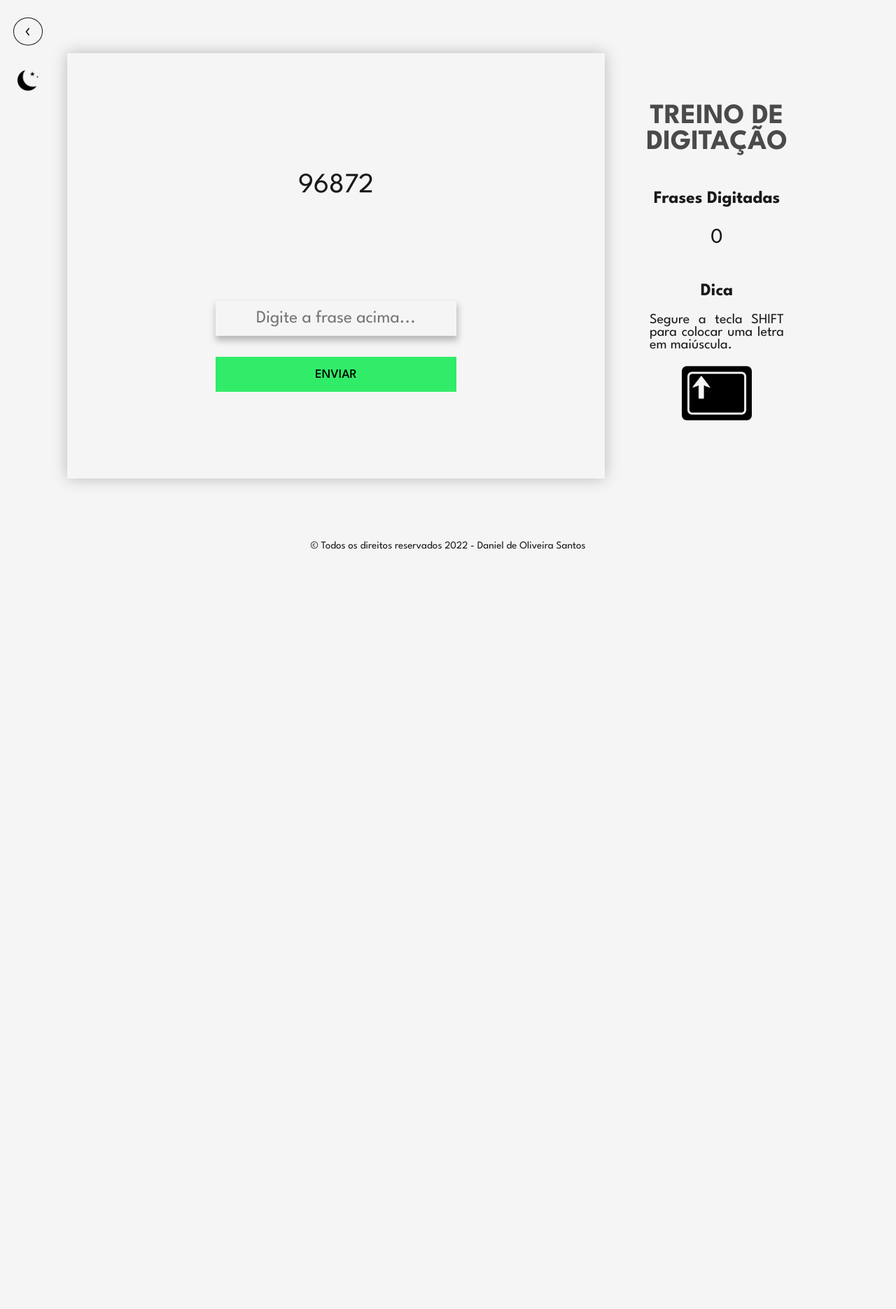
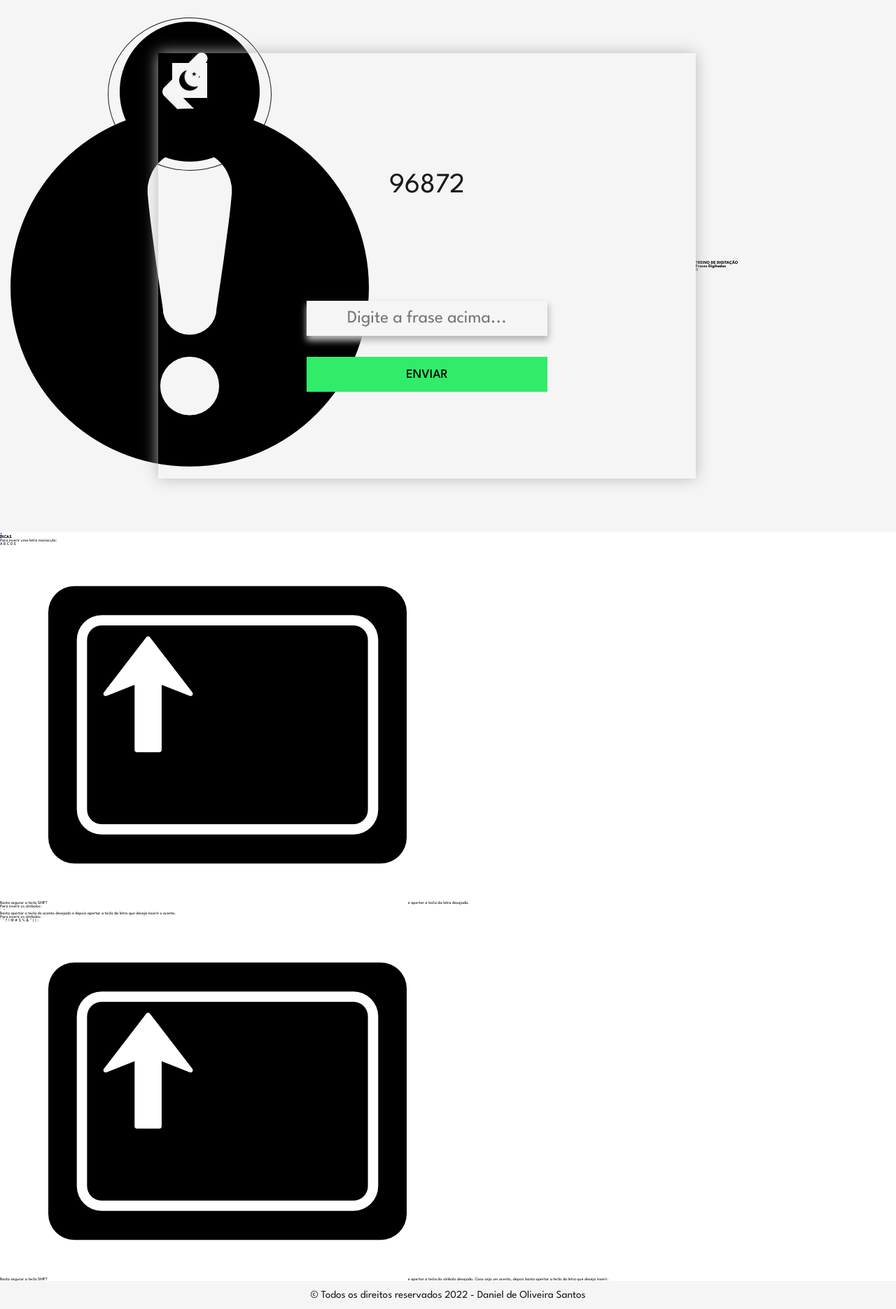
Before and after one commit to danideoliveira/treino-de-digitacao, a Node server app: page /training-mode in a window 1280 px wide. Shown: the whole page at 70% size. Before the commit the page ends 785 px from the top, so only its background shows below. Run offline with Node 20, Linux system fonts and the light colour scheme; some libraries are stand-ins or nearby versions.

Commit message:
Criando modal de dicas

```diff
--- a/src/views/timerSettings.ejs
+++ b/src/views/timerSettings.ejs
@@ -11,11 +11,11 @@
 <body>
     <section class="section-config-options">
         <div class="div-back-button">
-            <a href="/">&#8249;</a>
+            <a href="/"><img src="assets/img/icon_back.png" title="Voltar" alt="Voltar Icon"></a>
         </div>
         <div class="div-dark-mode">
             <button class="btn-dark-mode">
-                <img src="assets/img/moon_icon.png" alt="Lua icon">
+                <img src="assets/img/moon_icon.png" title="Modo escuro" alt="Lua icon">
             </button>
         </div>
     </section>
--- a/src/views/trainingMode.ejs
+++ b/src/views/trainingMode.ejs
@@ -11,12 +11,15 @@
 <body>
     <section class="section-config-options">
         <div class="div-back-button">
-            <a href="/">&#8249;</a>
+            <a href="/"><img src="assets/img/icon_back.png" title="Voltar" alt="Voltar Icon"></a>
         </div>
         <div class="div-dark-mode">
             <button class="btn-dark-mode">
-                <img src="assets/img/moon_icon.png" alt="Lua icon">
+                <img src="assets/img/moon_icon.png" title="Modo escuro" alt="Lua icon">
             </button>
+        </div>
+        <div class="div-tips">
+            <a href="#open-tips"><img src="assets/img/icon_tips.png" title="Dicas" alt="Dica icon"></a>
         </div>
     </section>
 
@@ -34,7 +37,7 @@
             </div>
         </div>
 
-        <div class="div-counter-tips">
+        <div class="div-counter-container">
             <div class="div-title">
                 <h1 class="title">TREINO DE DIGITAÇÃO</h1>
             </div>
@@ -43,12 +46,50 @@
                 <p class="counter">0</p>
             </div>
 
-            <div class="div-tips">
+            <!--<div class="div-tips">
                 <h2 class="tips-title">Dica</h2>
 
                 <div class="div-img">
                     <p>Segure a tecla SHIFT para colocar uma letra em maiúscula.</p>
                     <img src="assets/img/shift_icon.png" alt="Dica">
+                </div>-->
+            </div>
+        </div>
+    </section>
+
+    <section id="open-tips" class="modal">
+        <div class="container-modal-open">
+            <a href="#close-tips" title="Fechar" class="close-modal">x</a>
+            <h2>DICAS</h2>
+            <div class="div-tip-modal">
+                <div class="tip-example">
+                    <p>Para inserir uma letra maiúscula:</p>
+                    <p class="simbol">A B C D E</p>
+                </div>
+                <div class="tip-description">
+                    <p>Basta segurar a tecla SHIFT <img src="assets/img/shift_icon.png" alt="Ícone tecla SHIFT"> e apertar a tecla da letra desejada.</p>
+                </div>
+            </div>
+            <div class="div-tip-modal">
+                <div class="tip-example">
+                    <p>Para inserir os símbolos:</p>
+                    <p class="simbol">´ ~</p>
+                </div>
+                <div class="tip-description">
+                    <p>Basta apertar a tecla do acento desejado e
+                    depois apertar a tecla da letra que deseja inserir o acento.
+                    </p>
+                </div>
+            </div>
+            <div class="div-tip-modal">
+                <div class="tip-example">
+                    <p>Para inserir os símbolos:</p>
+                    <p class="simbol">` ^ ? ! @ # $ % & * ( ) :</p>
+                </div>
+                <div class="tip-description">
+                    <p>Basta segurar a tecla SHIFT <img src="assets/img/shift_icon.png" alt="Ícone tecla SHIFT">  e apertar a tecla do símbolo desejado.
+                        Caso seja um acento, depois basta apertar a tecla da letra que deseja inserir.
+                    </p>
                 </div>
             </div>
         </div>
```
Also changed, not shown: src/views/timerMode.ejs (+45 -4 lines).
